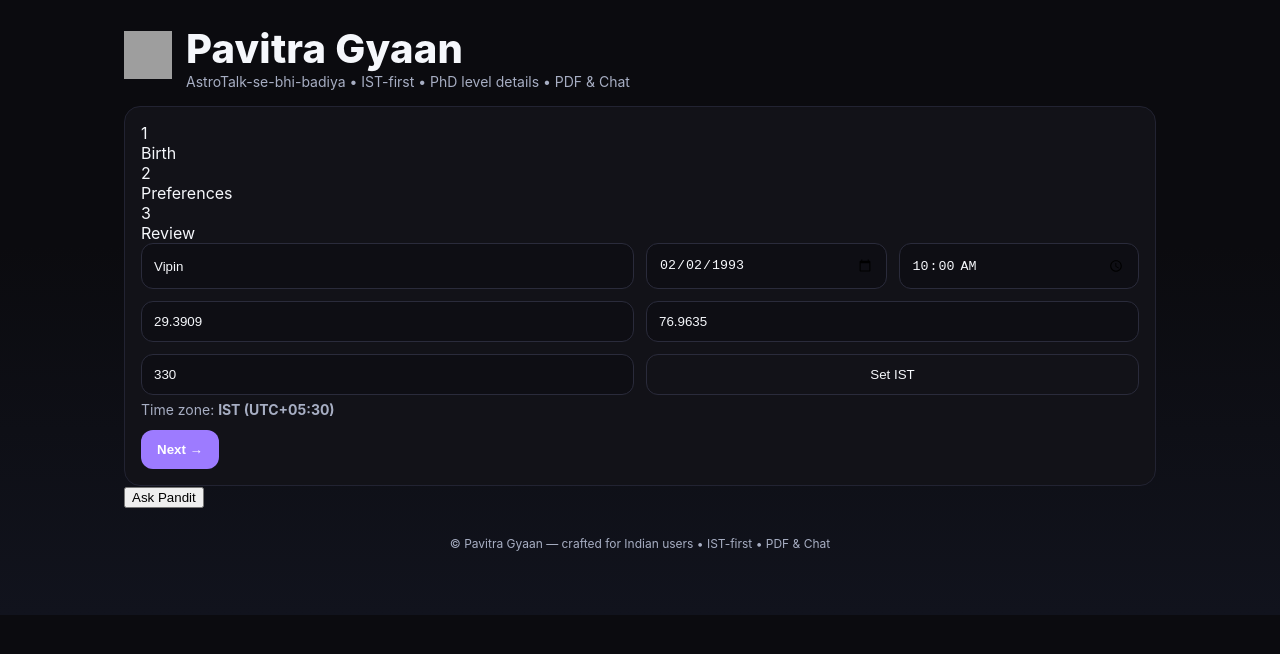
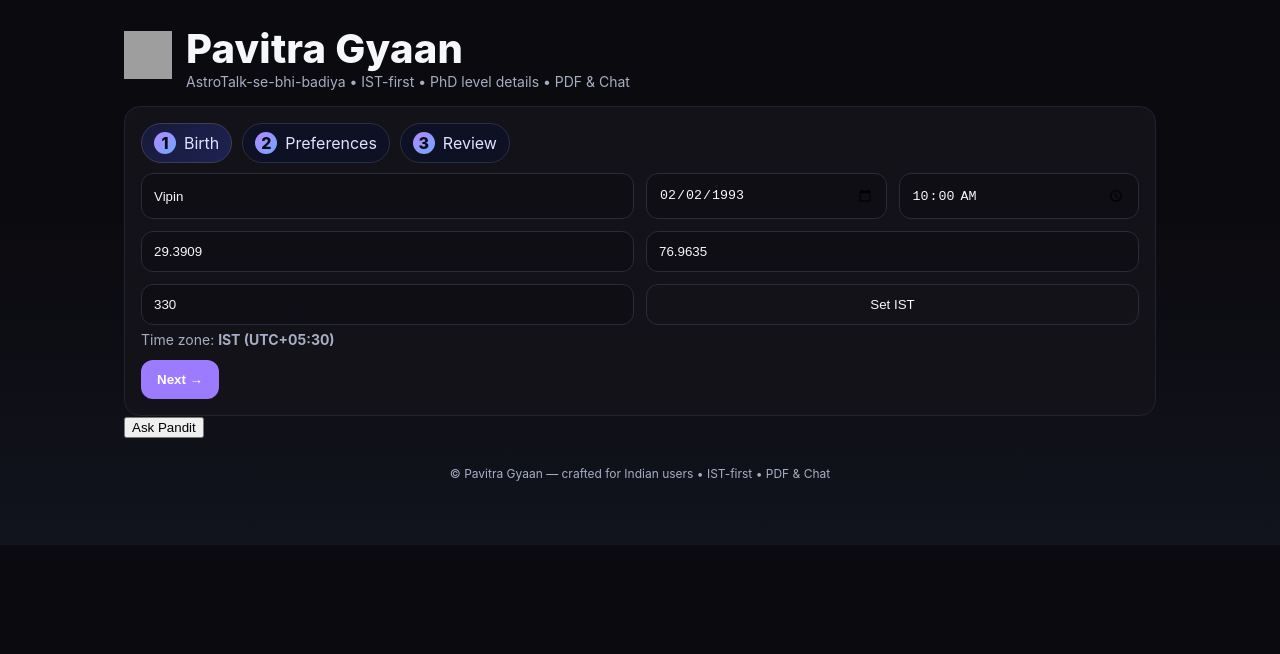
Before and after one commit to vipinatyagi-web/pavitra-gyaan-site-NEW, a Next.js app: page / in a window 1280 px wide. Shown: the top 654 px of the page. Built offline with nearby package versions, Linux system fonts and the light colour scheme; grey boxes are pictures that could not be loaded.

Commit message:
Update globals.css

```diff
--- a/styles/globals.css
+++ b/styles/globals.css
@@ -30,3 +30,19 @@ a{color:inherit}
 .badge{display:inline-block;background:#181b2a;border:1px solid #282b3f;padding:6px 10px;border-radius:999px;color:#d5d9ff}
 .footer{color:var(--sub);font-size:12px;text-align:center;padding:28px 0 40px}
 .hr{height:1px;background:#1b1d2b;border:none;margin:16px 0}
+/* Stepper */
+.stepper{display:flex;gap:10px;flex-wrap:wrap;margin-bottom:10px}
+.step{display:flex;gap:8px;align-items:center;padding:8px 12px;border:1px solid #2a2d46;border-radius:999px;background:#0e1024;color:#dfe3ff;cursor:pointer}
+.step.active{background:linear-gradient(135deg,#171a38,#1e2252);border-color:#3a3d5a}
+.step.done{opacity:.75}
+.dot{width:22px;height:22px;border-radius:999px;background:linear-gradient(135deg,#b388ff,#6ea8ff);color:#0a0c18;display:flex;align-items:center;justify-content:center;font-weight:800}
+.stepWrap{margin-top:8px}
+
+/* Accordion */
+.acc{border:1px solid #2a2d46;border-radius:12px;background:#0c0f1e;margin-top:8px}
+.accHead{display:flex;justify-content:space-between;align-items:center;padding:10px 12px;cursor:pointer}
+.accBody{padding:12px;border-top:1px solid #1f2340}
+
+/* Badges */
+.badge{display:inline-block;background:#14182c;border:1px solid #2a2d46;padding:6px 10px;border-radius:999px;color:#dfe3ff;font-size:12px}
+.btnGold{background:linear-gradient(135deg,#ffe08a,#ffd166);border:none;color:#111;padding:12px 18px;border-radius:12px;cursor:pointer;font-weight:800;box-shadow:0 8px 28px rgba(255,209,102,.25)}
```
